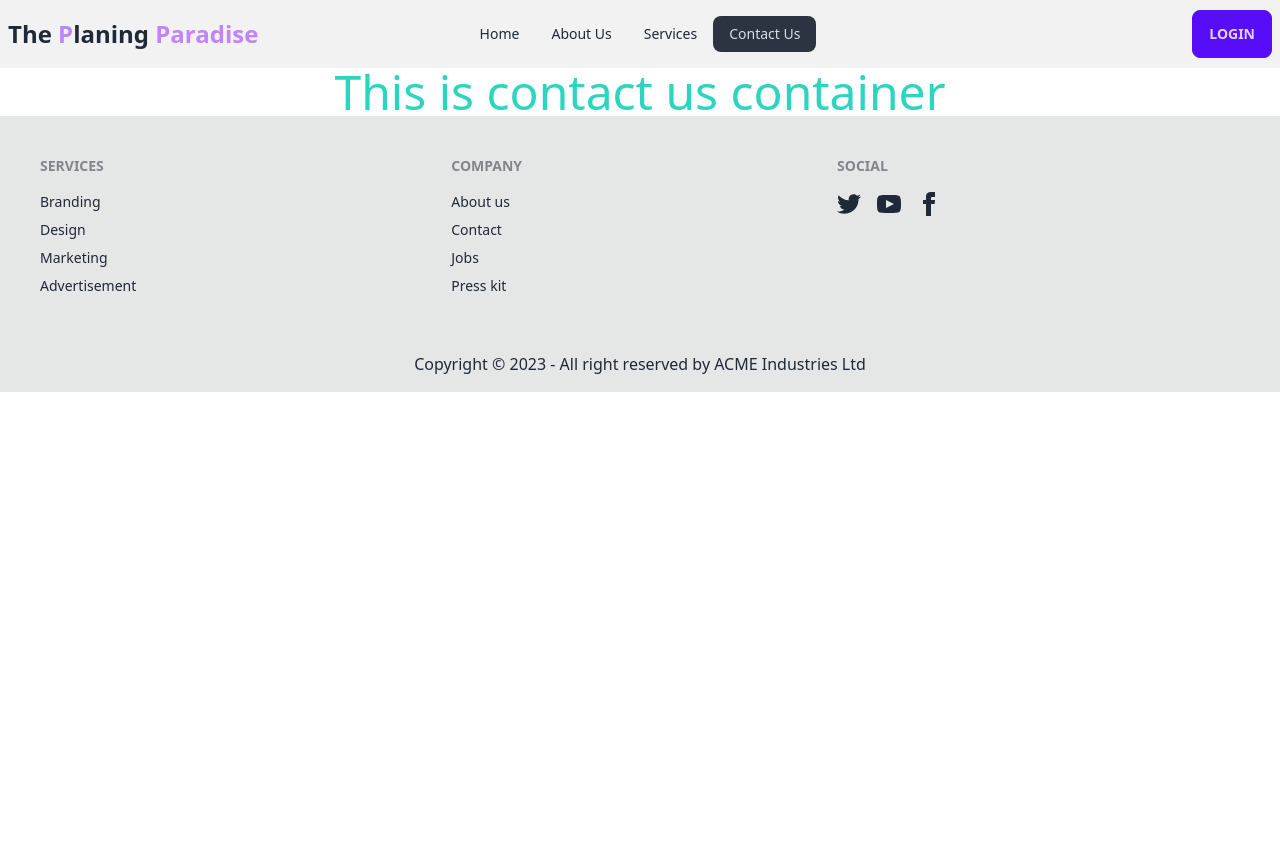
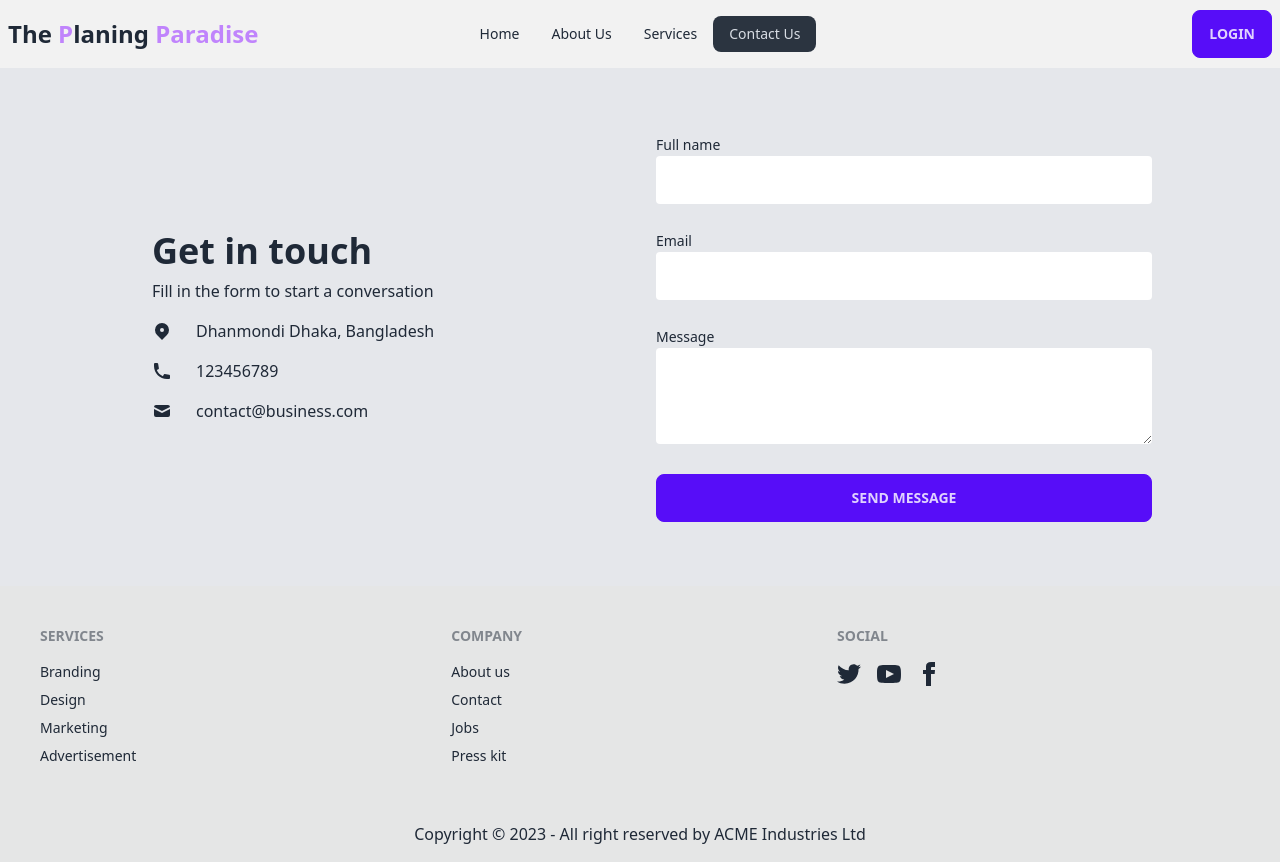
Before and after one commit to Alamin-22/EventManagement, a React (Vite) app: page /contact_us in a window 1280 px wide. Before the commit the page ends 800 px from the top, so only its background shows below. Built offline with nearby package versions, Linux system fonts and the light colour scheme.

Commit message:
Layout completed

```diff
--- a/src/Pages/Contact_Us/Contact_us.jsx
+++ b/src/Pages/Contact_Us/Contact_us.jsx
@@ -1,8 +1,50 @@
 
 const Contact_us = () => {
     return (
-        <div>
-            <h1 className="text-5xl text-center text-teal-400">This is contact us container</h1>
+        <div className="bg-gray-200">
+            <div className="grid max-w-screen-xl grid-cols-1 gap-8 px-8 py-16 mx-auto rounded-lg md:grid-cols-2 md:px-12 lg:px-16 xl:px-32 items-center dark:bg-gray-800 dark:text-gray-100">
+                <div className="py-6 md:py-0 md:px-6">
+                    <h1 className="text-4xl font-bold">Get in touch</h1>
+                    <p className="pt-2 pb-4">Fill in the form to start a conversation</p>
+                    <div className="space-y-4">
+                        <p className="flex items-center">
+                            <svg xmlns="http://www.w3.org/2000/svg" viewBox="0 0 20 20" fill="currentColor" className="w-5 h-5 mr-2 sm:mr-6">
+                                <path fillRule="evenodd" d="M5.05 4.05a7 7 0 119.9 9.9L10 18.9l-4.95-4.95a7 7 0 010-9.9zM10 11a2 2 0 100-4 2 2 0 000 4z" clipRule="evenodd"></path>
+                            </svg>
+                            <span>Dhanmondi Dhaka, Bangladesh</span>
+                        </p>
+                        <p className="flex items-center">
+                            <svg xmlns="http://www.w3.org/2000/svg" viewBox="0 0 20 20" fill="currentColor" className="w-5 h-5 mr-2 sm:mr-6">
+                                <path d="M2 3a1 1 0 011-1h2.153a1 1 0 01.986.836l.74 4.435a1 1 0 01-.54 1.06l-1.548.773a11.037 11.037 0 006.105 6.105l.774-1.548a1 1 0 011.059-.54l4.435.74a1 1 0 01.836.986V17a1 1 0 01-1 1h-2C7.82 18 2 12.18 2 5V3z"></path>
+                            </svg>
+                            <span>123456789</span>
+                        </p>
+                        <p className="flex items-center">
+                            <svg xmlns="http://www.w3.org/2000/svg" viewBox="0 0 20 20" fill="currentColor" className="w-5 h-5 mr-2 sm:mr-6">
+                                <path d="M2.003 5.884L10 9.882l7.997-3.998A2 2 0 0016 4H4a2 2 0 00-1.997 1.884z"></path>
+                                <path d="M18 8.118l-8 4-8-4V14a2 2 0 002 2h12a2 2 0 002-2V8.118z"></path>
+                            </svg>
+                            <span>contact@business.com</span>
+                        </p>
+                    </div>
+                </div>
+                <form noValidate="" className="space-y-6">
+                    <div>
+                        <label htmlFor="name" className="text-sm">Full name</label>
+                        <input id="name" type="text" placeholder="" className="w-full p-3 rounded dark:bg-gray-800" />
+                    </div>
+                    <div>
+                        <label htmlFor="email" className="text-sm">Email</label>
+                        <input id="email" type="email" className="w-full p-3 rounded dark:bg-gray-800" />
+                    </div>
+                    <div>
+                        <label htmlFor="message" className="text-sm">Message</label>
+                        <textarea id="message" rows="3" className="w-full p-3 rounded dark:bg-gray-800"></textarea>
+                    </div>
+                    <button type="submit" className="btn btn-primary w-full">Send Message</button>
+
+                </form>
+            </div>
         </div>
     );
 };
```
